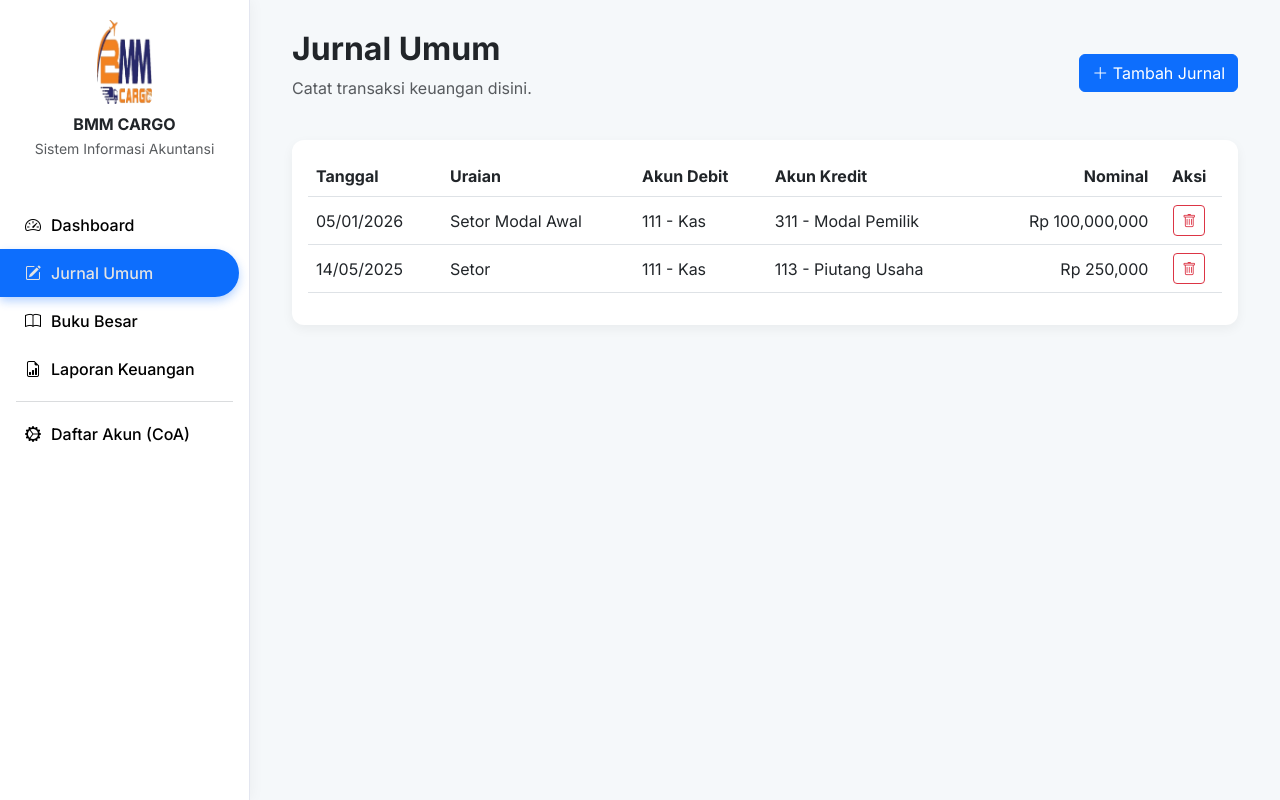
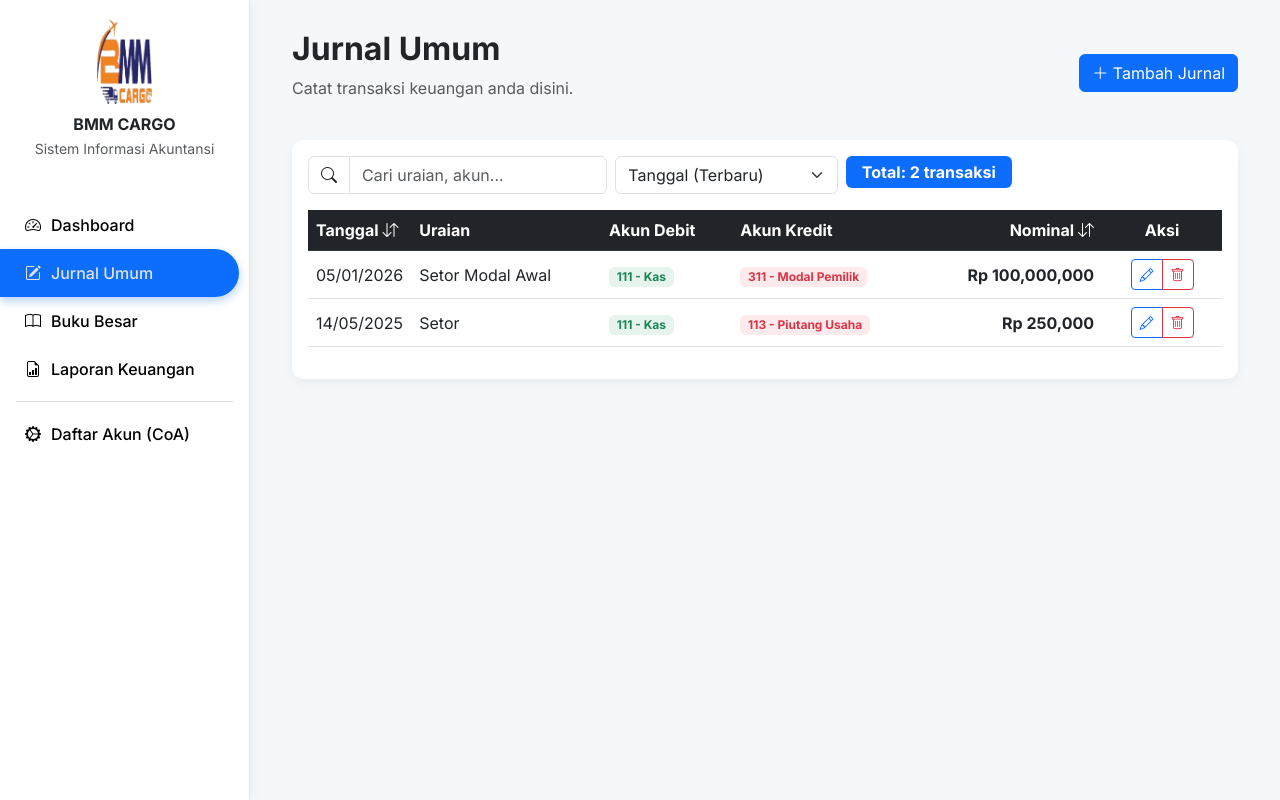
Before and after one commit to fakhrizamaris/dashboard-accountant, a Django app: page /jurnal/ in a window 1280 px wide. Run offline with Django 5.2, Linux system fonts and the light colour scheme; data comes from the database, SQL or seed files in the repository; some libraries are stand-ins or nearby versions.

Commit message:
feat: Implement initial finance application with journal entry management, including list, add, edit, and delete functionalities.

```diff
--- a/akuntansi_app/settings.py
+++ b/akuntansi_app/settings.py
@@ -121,6 +121,7 @@ USE_TZ = True
 # https://docs.djangoproject.com/en/6.0/howto/static-files/
 
 STATIC_URL = 'static/'
+STATIC_ROOT = BASE_DIR / 'staticfiles'
 
 # Konfigurasi Crispy Forms (Agar form otomatis bergaya Bootstrap 5)
 CRISPY_ALLOWED_TEMPLATE_PACKS = "bootstrap5"
--- a/finance/templates/finance/jurnal.html
+++ b/finance/templates/finance/jurnal.html
@@ -3,43 +3,69 @@
   <div class="d-flex justify-content-between align-items-center mb-4">
     <div>
       <h2 class="fw-bold">Jurnal Umum</h2>
-      <p class="text-muted">Catat transaksi keuangan disini.</p>
+      <p class="text-muted">Catat transaksi keuangan anda disini.</p>
     </div>
     <button type="button" class="btn btn-primary" data-bs-toggle="modal" data-bs-target="#addJurnalModal"><i class="bi bi-plus-lg"></i> Tambah Jurnal</button>
   </div>
 
   <div class="card border-0">
     <div class="card-body">
+      <!-- Search & Filter Bar -->
+      <div class="row mb-3 g-2">
+        <div class="col-md-4">
+          <div class="input-group">
+            <span class="input-group-text bg-white"><i class="bi bi-search"></i></span>
+            <input type="text" id="searchInput" class="form-control" placeholder="Cari uraian, akun..." onkeyup="filterTable()" />
+          </div>
+        </div>
+        <div class="col-md-3">
+          <select id="sortSelect" class="form-select" onchange="sortTable()">
+            <option value="date-desc">Tanggal (Terbaru)</option>
+            <option value="date-asc">Tanggal (Terlama)</option>
+            <option value="nominal-desc">Nominal (Terbesar)</option>
+            <option value="nominal-asc">Nominal (Terkecil)</option>
+          </select>
+        </div>
+        <div class="col-md-3">
+          <span class="badge bg-primary fs-6 py-2 px-3"> Total: <span id="totalCount">{{ jurnals|length }}</span> transaksi </span>
+        </div>
+      </div>
+
       <div class="table-responsive">
-        <table class="table table-hover align-middle table-custom">
-          <thead class="bg-light">
+        <table class="table align-middle" id="jurnalTable">
+          <thead class="table-dark">
             <tr>
-              <th>Tanggal</th>
-              <th>Uraian</th>
+              <th style="width: 100px" class="sortable" data-sort="date">Tanggal <i class="bi bi-arrow-down-up"></i></th>
+              <th class="sortable" data-sort="uraian">Uraian</th>
               <th>Akun Debit</th>
               <th>Akun Kredit</th>
-              <th class="text-end">Nominal</th>
-              <th class="text-center">Aksi</th>
+              <th class="text-end sortable" data-sort="nominal">Nominal <i class="bi bi-arrow-down-up"></i></th>
+              <th class="text-center" style="width: 120px">Aksi</th>
             </tr>
           </thead>
-          <tbody>
+          <tbody id="jurnalBody">
             {% for jurnal in jurnals %}
-            <tr>
+            <tr data-date="{{ jurnal.tanggal|date:'Y-m-d' }}" data-nominal="{{ jurnal.nominal }}">
               <td>{{ jurnal.tanggal|date:"d/m/Y" }}</td>
               <td>{{ jurnal.uraian }}</td>
-              <td>{{ jurnal.akun_debit.kode }} - {{ jurnal.akun_debit.nama }}</td>
-              <td>{{ jurnal.akun_kredit.kode }} - {{ jurnal.akun_kredit.nama }}</td>
-              <td class="text-end">Rp {{ jurnal.nominal|intcomma }}</td>
+              <td><span class="badge bg-success bg-opacity-10 text-success">{{ jurnal.akun_debit.kode }} - {{ jurnal.akun_debit.nama }}</span></td>
+              <td><span class="badge bg-danger bg-opacity-10 text-danger">{{ jurnal.akun_kredit.kode }} - {{ jurnal.akun_kredit.nama }}</span></td>
+              <td class="text-end fw-bold">Rp {{ jurnal.nominal|intcomma }}</td>
               <td class="text-center">
-                <a href="{% url 'jurnal_delete' jurnal.pk %}" class="btn btn-sm btn-outline-danger" onclick="return confirm('Yakin hapus?');">
-                  <i class="bi bi-trash"></i>
-                </a>
+                <div class="btn-group btn-group-sm">
+                  <a href="{% url 'jurnal_edit' jurnal.pk %}" class="btn btn-outline-primary" title="Edit">
+                    <i class="bi bi-pencil"></i>
+                  </a>
+                  <a href="{% url 'jurnal_delete' jurnal.pk %}" class="btn btn-outline-danger" onclick="return confirm('Yakin hapus data ini?');" title="Hapus">
+                    <i class="bi bi-trash"></i>
+                  </a>
+                </div>
               </td>
             </tr>
             {% empty %}
-            <tr>
+            <tr id="emptyRow">
               <td colspan="6" class="text-center py-5">
-                <img src="https://cdni.iconscout.com/illustration/premium/thumb/empty-state-2130362-1800926.png" height="150" alt="Empty" style="opacity: 0.5" />
+                <i class="bi bi-inbox text-muted" style="font-size: 4rem"></i>
                 <p class="text-muted mt-3">Belum ada data jurnal.</p>
               </td>
             </tr>
@@ -51,22 +77,75 @@
   </div>
 </div>
 
-<!-- Modal -->
+<!-- Modal Tambah -->
 <div class="modal fade" id="addJurnalModal" tabindex="-1" aria-hidden="true">
   <div class="modal-dialog">
     <div class="modal-content">
-      <div class="modal-header">
-        <h5 class="modal-title fw-bold">Tambah Transaksi Baru</h5>
-        <button type="button" class="btn-close" data-bs-dismiss="modal" aria-label="Close"></button>
+      <div class="modal-header bg-primary text-white">
+        <h5 class="modal-title fw-bold"><i class="bi bi-plus-circle me-2"></i>Tambah Transaksi Baru</h5>
+        <button type="button" class="btn-close btn-close-white" data-bs-dismiss="modal" aria-label="Close"></button>
       </div>
       <form method="post">
         <div class="modal-body">{% csrf_token %} {{ form|crispy }}</div>
         <div class="modal-footer">
           <button type="button" class="btn btn-secondary" data-bs-dismiss="modal">Batal</button>
-          <button type="submit" class="btn btn-primary">Simpan Transaksi</button>
+          <button type="submit" class="btn btn-primary"><i class="bi bi-check-lg me-1"></i>Simpan Transaksi</button>
         </div>
       </form>
     </div>
   </div>
 </div>
+
+<script>
+  // Fungsi Cari/Filter
+  function filterTable() {
+    const input = document.getElementById('searchInput').value.toLowerCase();
+    const rows = document.querySelectorAll('#jurnalBody tr:not(#emptyRow)');
+    let visibleCount = 0;
+
+    rows.forEach((row) => {
+      const text = row.textContent.toLowerCase();
+      if (text.includes(input)) {
+        row.style.display = '';
+        visibleCount++;
+      } else {
+        row.style.display = 'none';
+      }
+    });
+
+    document.getElementById('totalCount').textContent = visibleCount;
+  }
+
+  // Fungsi Sorting
+  function sortTable() {
+    const sortValue = document.getElementById('sortSelect').value;
+    const tbody = document.getElementById('jurnalBody');
+    const rows = Array.from(tbody.querySelectorAll('tr:not(#emptyRow)'));
+
+    rows.sort((a, b) => {
+      if (sortValue === 'date-desc') {
+        return new Date(b.dataset.date) - new Date(a.dataset.date);
+      } else if (sortValue === 'date-asc') {
+        return new Date(a.dataset.date) - new Date(b.dataset.date);
+      } else if (sortValue === 'nominal-desc') {
+        return parseInt(b.dataset.nominal) - parseInt(a.dataset.nominal);
+      } else if (sortValue === 'nominal-asc') {
+        return parseInt(a.dataset.nominal) - parseInt(b.dataset.nominal);
+      }
+      return 0;
+    });
+
+    rows.forEach((row) => tbody.appendChild(row));
+  }
+
+  // Sort default saat load
+  document.addEventListener('DOMContentLoaded', sortTable);
+</script>
+
+<style>
+  .sortable {
+    cursor: pointer;
+  }
+
+</style>
 {% endblock %}
--- a/finance/urls.py
+++ b/finance/urls.py
@@ -4,6 +4,7 @@ from . import views
 urlpatterns = [
     path('', views.dashboard, name='dashboard'),
     path('jurnal/', views.jurnal_list, name='jurnal_list'),
+    path('jurnal/edit/<int:pk>/', views.jurnal_edit, name='jurnal_edit'),
     path('jurnal/delete/<int:pk>/', views.jurnal_delete, name='jurnal_delete'),
     path('buku-besar/', views.buku_besar, name='buku_besar'),
     path('laporan/', views.laporan_keuangan, name='laporan_keuangan'),
--- a/finance/views.py
+++ b/finance/views.py
@@ -77,6 +77,18 @@ def jurnal_delete(request, pk):
     jurnal.delete()
     messages.success(request, "Data jurnal dihapus.")
     return redirect('jurnal_list')
+
+def jurnal_edit(request, pk):
+    jurnal = get_object_or_404(Jurnal, pk=pk)
+    if request.method == 'POST':
+        form = JurnalForm(request.POST, instance=jurnal)
+        if form.is_valid():
+            form.save()
+            messages.success(request, "Jurnal berhasil diperbarui!")
+            return redirect('jurnal_list')
+    else:
+        form = JurnalForm(instance=jurnal)
+    return render(request, 'finance/jurnal_edit.html', {'form': form, 'jurnal': jurnal})
 
 def buku_besar(request):
     akun_id = request.GET.get('akun')
```
Also changed, not shown: finance/templates/finance/jurnal_edit.html (added, +23 -0 lines).
